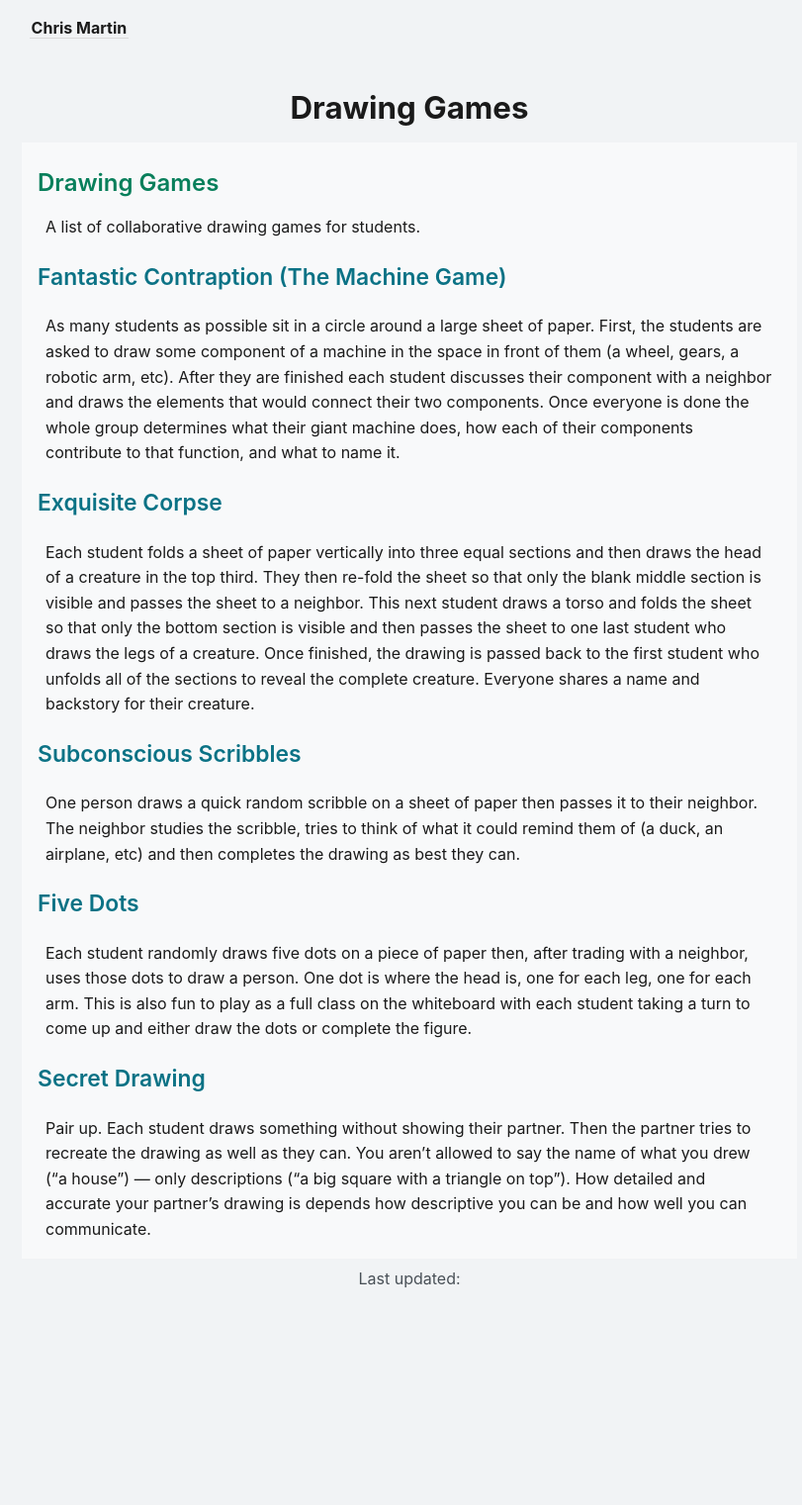
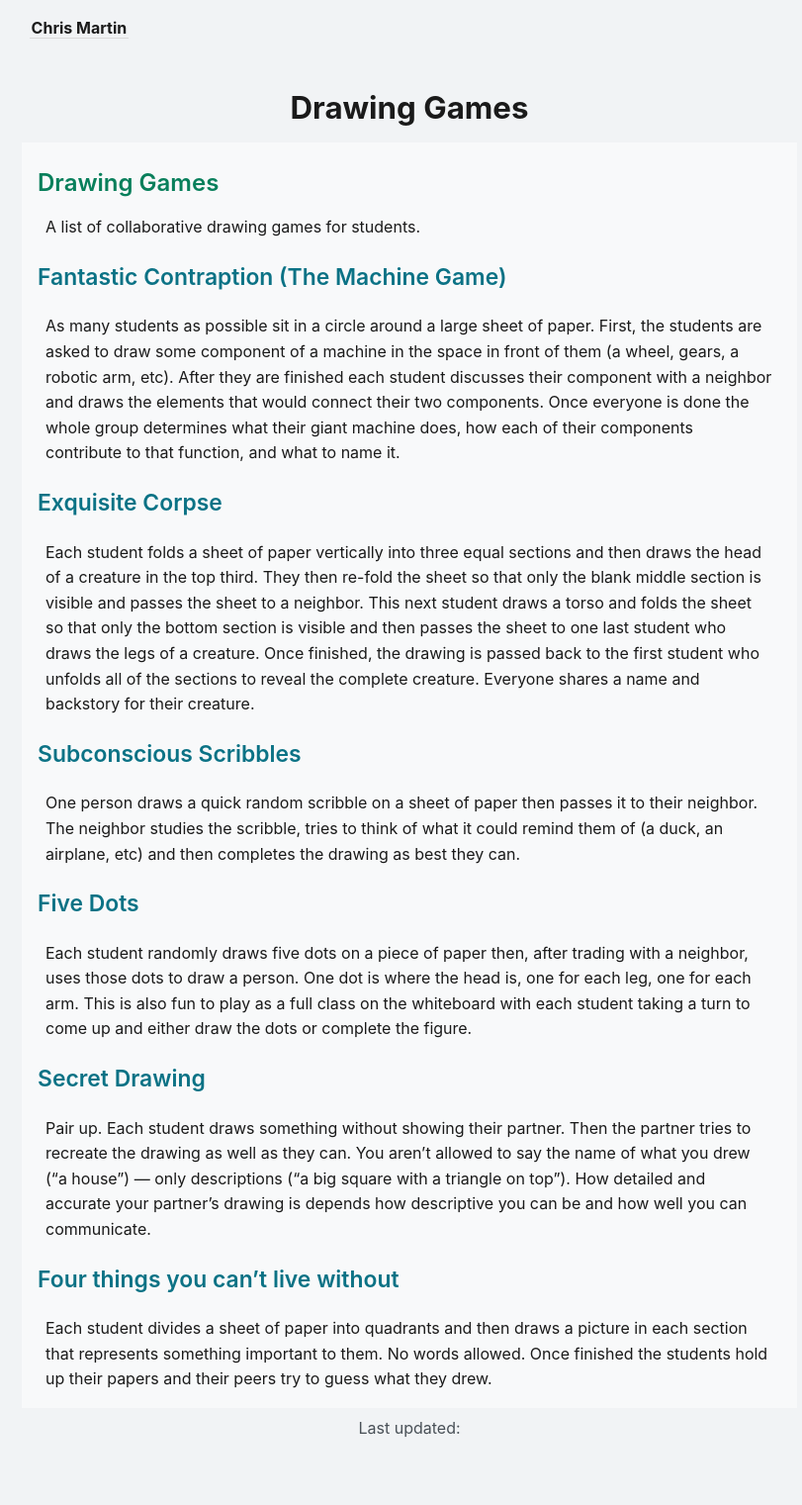
Before and after one commit to chriswmartin/text, a Jekyll site: the page built from _notes/drawing-games.md, in a window 1280 px wide. Shown: the whole page at 99% size, without its empty margins (226-1037 px from the left). Built offline with Jekyll 4.4.1, drawn with Linux system fonts in a browser that asks for light colours; before the commit the page ends 1369 px from its top, so only the background shows below that.

Commit message:
[PUBLISHER] Merge #15
* Update note drawing-games.md

* Update note grapes.md

```diff
--- a/_notes/drawing-games.md
+++ b/_notes/drawing-games.md
@@ -21,3 +21,6 @@ Each student randomly draws five dots on a piece of paper then, after trading wi
 
 ## Secret Drawing
 Pair up. Each student draws something without showing their partner. Then the partner tries to recreate the drawing as well as they can. You aren’t allowed to say the name of what you drew (“a house”) — only descriptions (“a big square with a triangle on top”). How detailed and accurate your partner’s drawing is depends how descriptive you can be and how well you can communicate.
+
+## Four things you can’t live without
+Each student divides a sheet of paper into quadrants and then draws a picture in each section that represents something important to them. No words allowed. Once finished the students hold up their papers and their peers try to guess what they drew.
```
